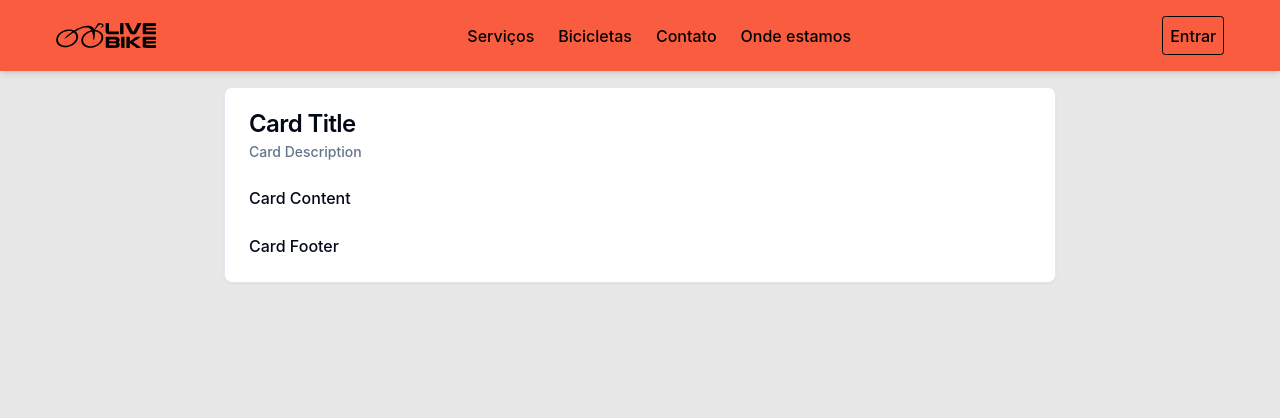
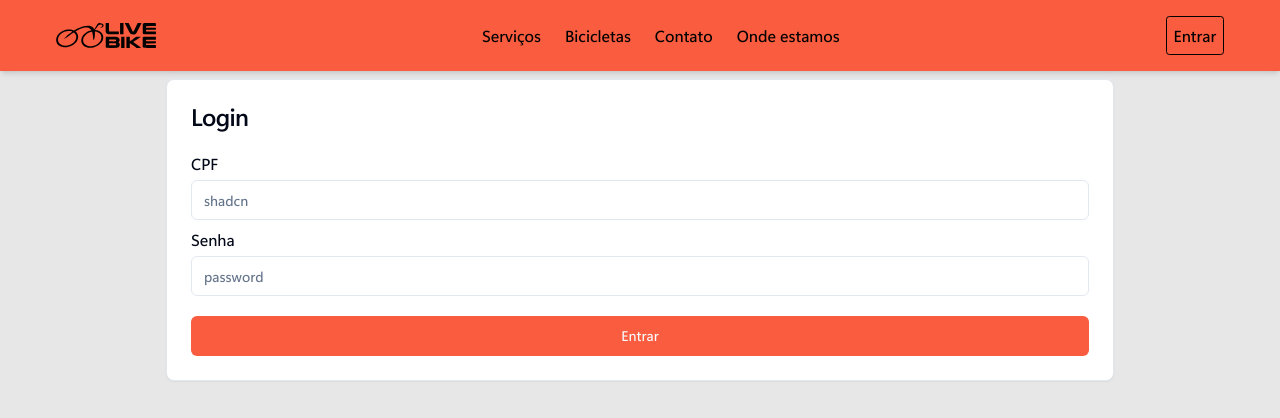
Before and after one commit to VyniciusMartorano/FRONTEND, a Vue app: page /cadastre-se in a window 1280 px wide. Shown: the top 418 px of the page. Built offline with nearby package versions, Linux system fonts and the light colour scheme.

Commit message:
custom button

```diff
--- a/package.json
+++ b/package.json
@@ -9,6 +9,7 @@
     "preview": "vite preview"
   },
   "dependencies": {
+    "@vueuse/core": "^10.11.0",
     "class-variance-authority": "^0.7.0",
     "clsx": "^2.1.1",
     "js-cookie": "^3.0.5",
--- a/src/assets/index.css
+++ b/src/assets/index.css
@@ -21,7 +21,7 @@
 
 
 * {
-  font-family:  'Inter', sans-serif;
+  font-family:  'SegUIVar', sans-serif;
   font-weight: 500;
   font-style: normal;
 }
--- /dev/null
+++ b/src/components/custombutton/CustomButton.vue
@@ -0,0 +1,31 @@
+<template>
+  <Button v-bind="$attrs" class="btn w-full">
+    <slot>Entrar</slot>
+  </Button>
+</template>
+
+<script>
+import { Button } from '@/components/ui/button'
+
+export default {
+  name: 'CustomButton',
+  components: {
+    Button
+  },
+  inheritAttrs: false
+}
+</script>
+
+<style scoped>
+.btn {
+  background-color: var(--primary-color);
+}
+
+.btn:hover {
+  background-color: var(--primary-color-hover);
+}
+
+.btn:active {
+  background-color: var(--primary-color-active);
+}
+</style>
--- /dev/null
+++ b/src/components/ui/button/Button.vue
@@ -0,0 +1,23 @@
+<script setup>
+import { Primitive } from "radix-vue";
+import { buttonVariants } from ".";
+import { cn } from "@/lib/utils";
+
+const props = defineProps({
+  variant: { type: null, required: false },
+  size: { type: null, required: false },
+  class: { type: null, required: false },
+  asChild: { type: Boolean, required: false },
+  as: { type: null, required: false, default: "button" },
+});
+</script>
+
+<template>
+  <Primitive
+    :as="as"
+    :as-child="asChild"
+    :class="cn(buttonVariants({ variant, size }), props.class)"
+  >
+    <slot />
+  </Primitive>
+</template>
--- /dev/null
+++ b/src/components/ui/button/index.js
@@ -0,0 +1,33 @@
+import { cva } from "class-variance-authority";
+
+export { default as Button } from "./Button.vue";
+
+export const buttonVariants = cva(
+  "inline-flex items-center justify-center whitespace-nowrap rounded-md text-sm font-medium ring-offset-background transition-colors focus-visible:outline-none focus-visible:ring-2 focus-visible:ring-ring focus-visible:ring-offset-2 disabled:pointer-events-none disabled:opacity-50",
+  {
+    variants: {
+      variant: {
+        default: "bg-primary text-primary-foreground hover:bg-primary/90",
+        destructive:
+          "bg-destructive text-destructive-foreground hover:bg-destructive/90",
+        outline:
+          "border border-input bg-background hover:bg-accent hover:text-accent-foreground",
+        secondary:
+          "bg-secondary text-secondary-foreground hover:bg-secondary/80",
+        ghost: "hover:bg-accent hover:text-accent-foreground",
+        link: "text-primary underline-offset-4 hover:underline",
+      },
+      size: {
+        default: "h-10 px-4 py-2",
+        xs: "h-7 rounded px-2",
+        sm: "h-9 rounded-md px-3",
+        lg: "h-11 rounded-md px-8",
+        icon: "h-10 w-10",
+      },
+    },
+    defaultVariants: {
+      variant: "default",
+      size: "default",
+    },
+  },
+);
--- /dev/null
+++ b/src/components/ui/input/Input.vue
@@ -0,0 +1,29 @@
+<script setup>
+import { useVModel } from "@vueuse/core";
+import { cn } from "@/lib/utils";
+
+const props = defineProps({
+  defaultValue: { type: [String, Number], required: false },
+  modelValue: { type: [String, Number], required: false },
+  class: { type: null, required: false },
+});
+
+const emits = defineEmits(["update:modelValue"]);
+
+const modelValue = useVModel(props, "modelValue", emits, {
+  passive: true,
+  defaultValue: props.defaultValue,
+});
+</script>
+
+<template>
+  <input
+    v-model="modelValue"
+    :class="
+      cn(
+        'flex h-10 w-full rounded-md border border-input bg-background px-3 py-2 text-sm ring-offset-background file:border-0 file:bg-transparent file:text-sm file:font-medium placeholder:text-muted-foreground focus-visible:outline-none focus-visible:ring-2 focus-visible:ring-ring focus-visible:ring-offset-2 disabled:cursor-not-allowed disabled:opacity-50',
+        props.class,
+      )
+    "
+  />
+</template>
--- /dev/null
+++ b/src/components/ui/input/index.js
@@ -0,0 +1 @@
+export { default as Input } from "./Input.vue";
--- a/src/pages/Inicio/Inicio.vue
+++ b/src/pages/Inicio/Inicio.vue
@@ -27,8 +27,7 @@
       //this.$globalState.isLoading = !this.$globalState.isLoading
       this.$router.push('/cadastre-se')
     }
-  }
-  }
+  }  }
   </script>
 
   <style scoped>
--- a/src/pages/cadastro/Cadastro.vue
+++ b/src/pages/cadastro/Cadastro.vue
@@ -1,16 +1,23 @@
 <template>
-    <div class="flex justify-center p-4">
-        <Card class="w-8/12">
+    <div class="flex justify-center p-2">
+        <Card class="w-9/12">
             <CardHeader>
-                <CardTitle>Card Title</CardTitle>
-                <CardDescription>Card Description</CardDescription>
+                <CardTitle>Login</CardTitle>
             </CardHeader>
             <CardContent>
-                Card Content
+                <div class="">
+                    <label>CPF</label>
+                    <Input type="text" class="mt-1" placeholder="shadcn" v-bind="login" />
+
+                </div>
+                <div class="mt-2">
+                    <label>Senha</label>
+                    <Input class="mt-1" type="text" placeholder="password" v-bind="login" />
+                </div>
+                <CustomButton class="mt-5" />
+
             </CardContent>
-            <CardFooter>
-                Card Footer
-            </CardFooter>
+
         </Card>
     </div>
 </template>
@@ -24,16 +31,25 @@ import {
   CardHeader,
   CardTitle,
 } from '@/components/ui/card'
+import { Input } from '@/components/ui/input'
+import CustomButton from '@/components/custombutton/CustomButton.vue';
 
-
-export default {name: 'Cadastro',
+export default {
+    name: 'Cadastro',
     components: {
         Card,
         CardContent,
         CardDescription,
         CardFooter,
         CardHeader,
-    CardTitle
+        CardTitle,
+        Input,
+        CustomButton
+    },
+    data() {
+        return {
+            login: ''
+        };
     },
     methods: {
 
--- a/src/routes.js
+++ b/src/routes.js
@@ -11,11 +11,6 @@ const publicRoutes = [
     name: 'Home',
     component: Home,
     children: [
-      {
-        path: 'inicio',
-        name: 'Inicio',
-        component: Inicio
-      },
       {
         path: 'cadastre-se',
         name: 'Cadastro',
```
Also changed, not shown: 1 other file (tests, documents, lock files or other folders). Lines whose indentation alone changed are shown as unchanged.
